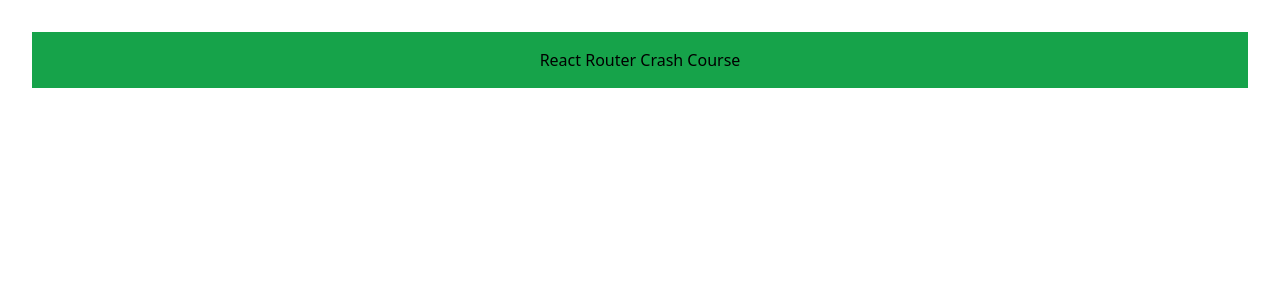
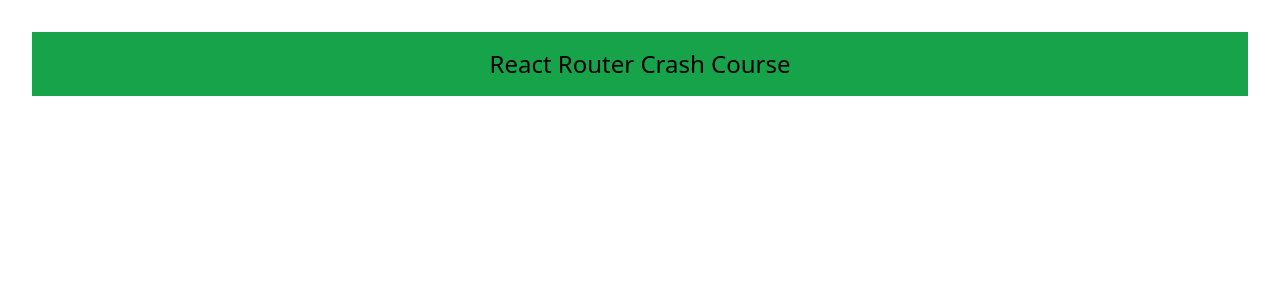
Before and after one commit to anirudha-8/07-react-router-crash-course-project, a React (Vite) app: page / in a window 1280 px wide. Shown: the top 300 px of the page. Built offline with nearby package versions, Linux system fonts and the light colour scheme.

Commit message:
testing App.jsx

```diff
--- a/src/App.jsx
+++ b/src/App.jsx
@@ -3,7 +3,9 @@
 function App() {
 	return (
 		<>
-			<h1 className="bg-green-600 p-4">React Router Crash Course</h1>
+			<h1 className="bg-green-600 p-4 text-2xl">
+				React Router Crash Course
+			</h1>
 		</>
 	);
 }
```
